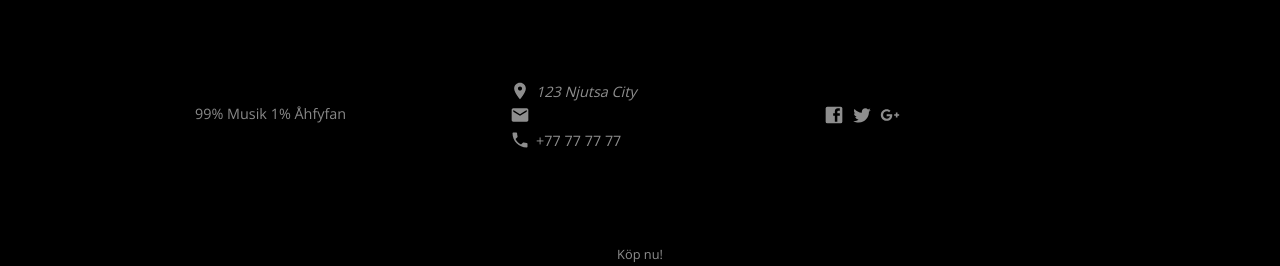
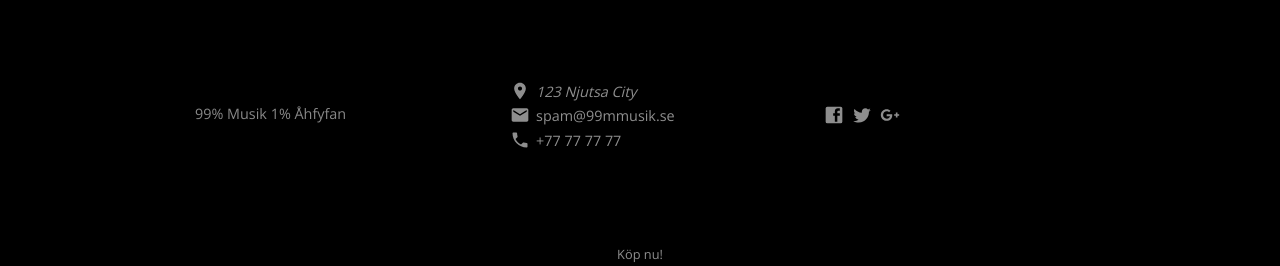
Before and after one commit to Sakrecoer/99mug, a Jekyll site: the page built from index.html, in a window 1280 px wide and 900 px high, scrolled down 2081 px. Shown: the part 631-897 px from the top of the window. Built offline with Jekyll 4.4.1, drawn with Linux system fonts in a browser that asks for light colours; nearby versions of some CDN libraries.

Commit message:
Updated '_data/company.yml' via CloudCannon

```diff
--- a/_data/company.yml
+++ b/_data/company.yml
@@ -2,7 +2,7 @@ company_name: 99Musik
 mission_statement: 99% Musik 1% Åhfyfan
 address: 123 Njutsa City
 phone: +77 77 77 77
-email:
+email: spam@99mmusik.se
 facebook:
 twitter:
 google_plus:
```
